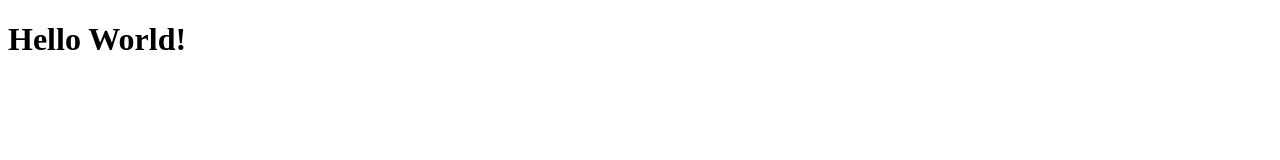
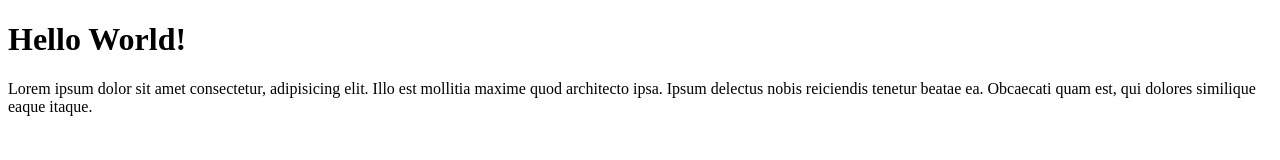
Before and after one commit to nandowitin0602/nando-git-test, a plain HTML site: page index.html in a window 1280 px wide. Drawn offline with Linux system fonts and the light colour scheme.

Commit message:
Menambahkan paragraf

```diff
--- a/index.html
+++ b/index.html
@@ -8,5 +8,6 @@
 </head>
 <body>
     <h1>Hello World!</h1>
+    <p>Lorem ipsum dolor sit amet consectetur, adipisicing elit. Illo est mollitia maxime quod architecto ipsa. Ipsum delectus nobis reiciendis tenetur beatae ea. Obcaecati quam est, qui dolores similique eaque itaque.</p>
 </body>
 </html>
```
